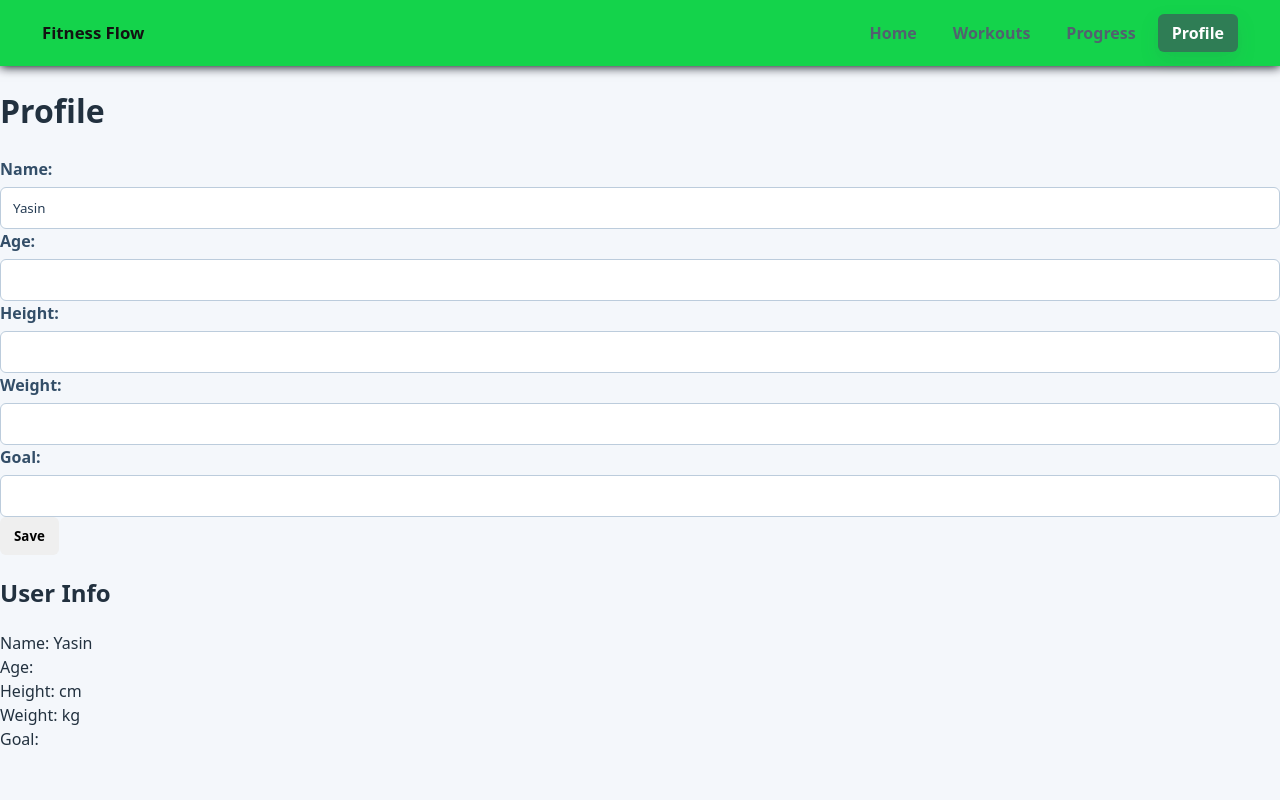
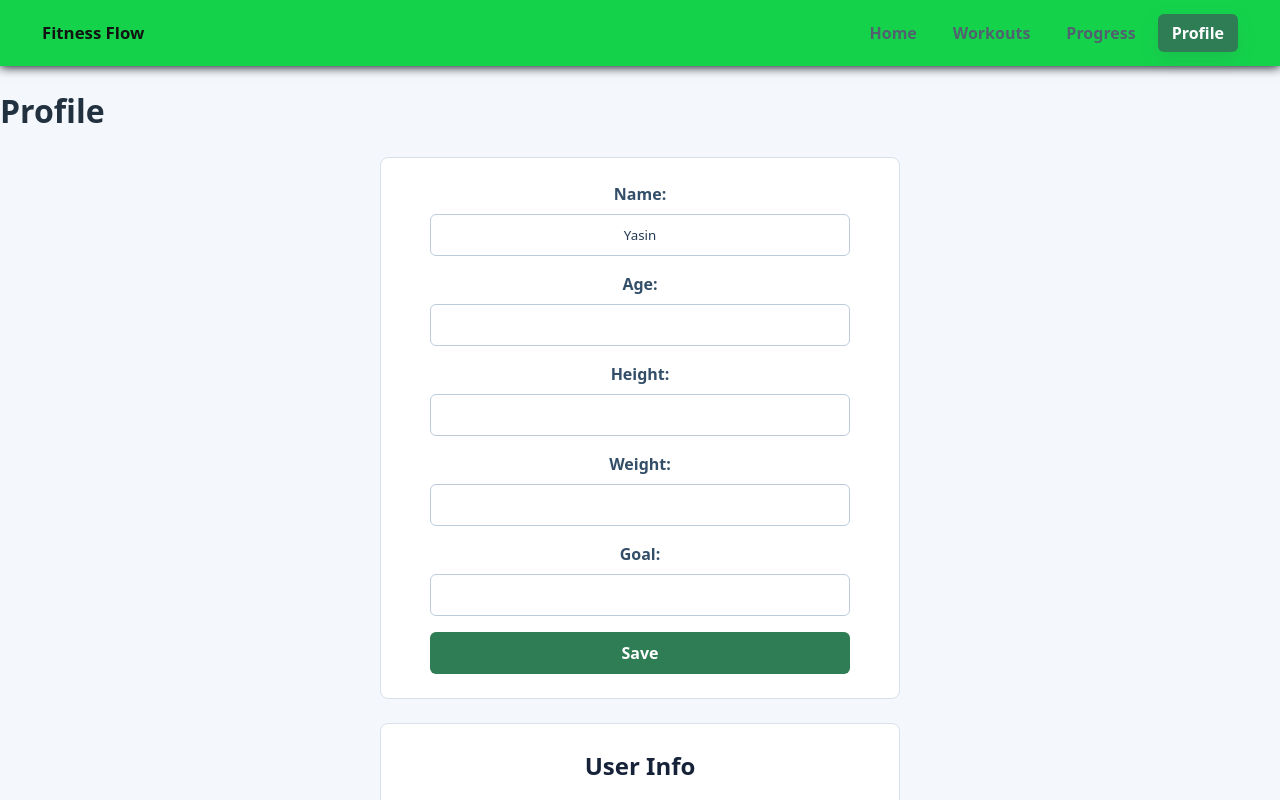
Before and after one commit to njugunacynthia32-sketch/Fitness-flow-App, a React (Vite) app: page /profile in a window 1280 px wide. Shown: the top 800 px of the page. Built offline with nearby package versions, Linux system fonts and the light colour scheme; data requests are answered from the project's data file.

Commit message:
Add styling to the profile section

```diff
--- a/src/App.css
+++ b/src/App.css
@@ -500,3 +500,74 @@ button:disabled {
   display: flex;
   justify-content: center;
 }
+
+.profile-form {
+  width: min(100%, 520px);
+  margin: 0 auto;
+  padding: 24px;
+  display: flex;
+  flex-direction: column;
+  align-items: center;
+  gap: 16px;
+  background: #ffffff;
+  border: 1px solid #d9e2ec;
+  border-radius: 8px;
+}
+
+.name,
+.age,
+.height,
+.weight,
+.goal {
+  width: 100%;
+  max-width: 420px;
+  display: flex;
+  flex-direction: column;
+  align-items: center;
+  gap: 8px;
+  color: #334e68;
+  font-weight: 700;
+  text-align: center;
+}
+
+.profile-form input {
+  text-align: center;
+}
+
+.profile-form button {
+  width: 100%;
+  max-width: 420px;
+  min-height: 42px;
+  border: 0;
+  border-radius: 6px;
+  background: #2f7d55;
+  color: #ffffff;
+  font-size: 1rem;
+  font-weight: 700;
+  cursor: pointer;
+}
+
+.profile-form button:hover {
+  background: #276747;
+}
+
+.profile-card {
+  width: min(100%, 520px);
+  margin: 24px auto 0;
+  padding: 24px;
+  background: #ffffff;
+  border: 1px solid #d9e2ec;
+  border-radius: 8px;
+  text-align: center;
+}
+
+.profile-card h2 {
+  margin: 0 0 16px;
+  color: #152238;
+}
+
+.profile-card p {
+  margin: 8px 0;
+  color: #334e68;
+  font-weight: 600;
+}
--- a/src/components/ProfileCard.jsx
+++ b/src/components/ProfileCard.jsx
@@ -1,6 +1,6 @@
 function ProfileCard({ profile }) {
   return (
-    <div>
+    <div className="profile-card">
       <h2>User Info</h2>
       <p>Name: {profile.name}</p>
       <p>Age: {profile.age}</p>
--- a/src/components/ProfileForm.jsx
+++ b/src/components/ProfileForm.jsx
@@ -1,7 +1,7 @@
  function ProfileForm({ profile, handleChange, handleSave }) {
     return (
-        <form onSubmit={handleSave}>
-            <label>
+        <form onSubmit={handleSave} className="profile-form">
+            <label className="name">
                 Name:
                 <input
                     type="text"
@@ -10,7 +10,7 @@
                     onChange={handleChange}
                 />
             </label>
-            <label>
+            <label className="age">
                 Age:
                 <input
                     type="number"
@@ -19,7 +19,7 @@
                     onChange={handleChange}
                 />
             </label>
-            <label>
+            <label className="height">
                 Height:
                 <input
                     type="number"
@@ -28,7 +28,7 @@
                     onChange={handleChange}
                 />
             </label>
-            <label>
+            <label className="weight">
                 Weight:
                 <input
                     type="number"
@@ -37,7 +37,7 @@
                     onChange={handleChange}
                 />
             </label>
-            <label>
+            <label className="goal">
                 Goal:
                 <input
                     type="text"
```
